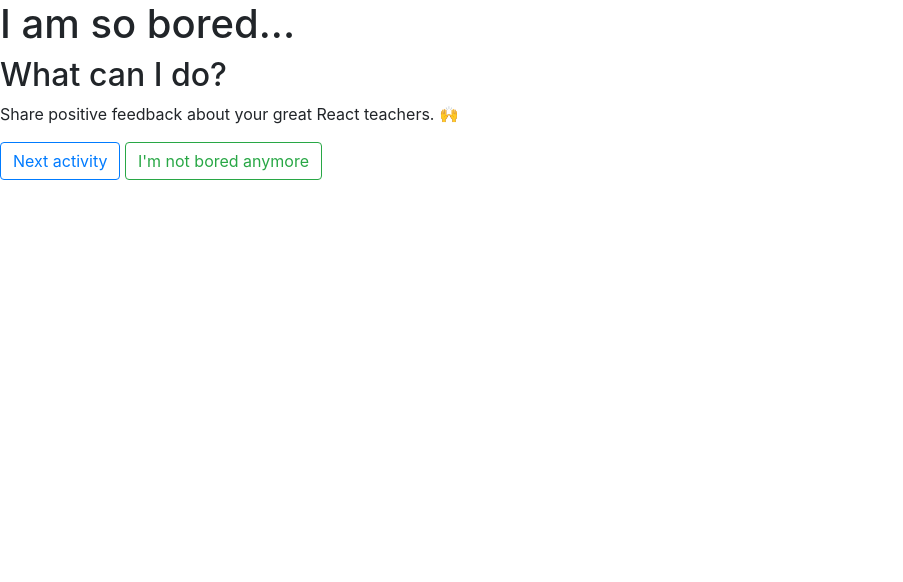
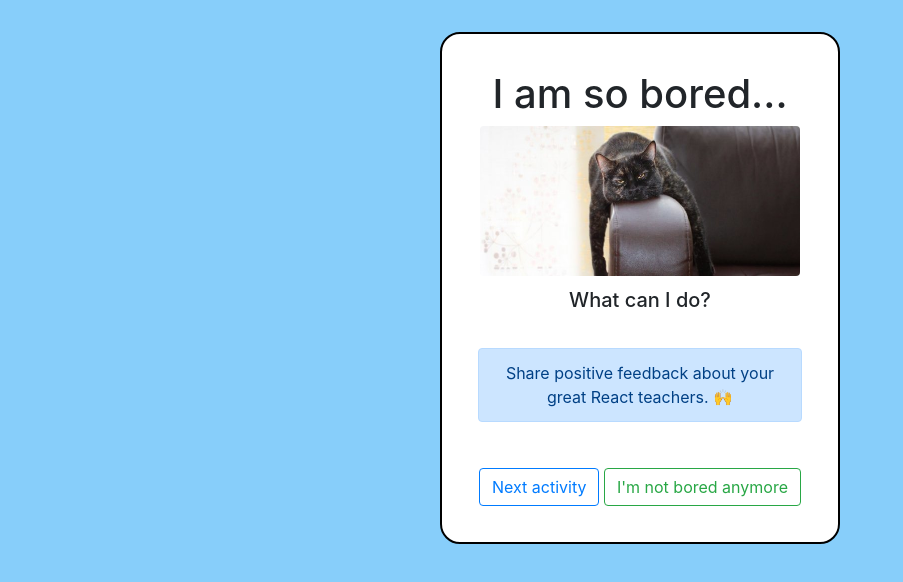
Before and after one commit to branecko/i-am-bored, a React (Create React App) app: page / in a window 1280 px wide. Shown: the top 582 px of the page, without its empty margins (0-903 px from the left). Built offline with nearby package versions, Linux system fonts and the light colour scheme; no server answers.

Commit message:
add styling

```diff
--- /dev/null
+++ b/src/App.css
@@ -0,0 +1,22 @@
+.App {
+    width: 400px;
+    padding: 36px; /* vnutore odsadenie */
+    border: 2px solid black;
+    border-radius: 20px;
+    background-color: white;
+    margin: 32px auto; /* 'auto' je kuzlo ako vycentrovat nas App stvorec v ramci stranky */
+    text-align: center; /* vycentrovanie textu v ramci stvorca */
+}
+
+h2 {
+    padding-top: 12px;
+    font-size: 20px;
+}
+
+.App .activity {
+    margin-top: 36px;
+}
+
+.App .bored-buttons {
+    padding-top: 30px;
+}
--- a/src/App.js
+++ b/src/App.js
@@ -1,7 +1,12 @@
 import React, { useState, useEffect, useCallback } from 'react';
 import axios from 'axios';
 import 'bootstrap/dist/css/bootstrap.min.css';
+import Alert from 'react-bootstrap/Alert';
 import Button from 'react-bootstrap/Button';
+import Image from 'react-bootstrap/Image';
+import myBoredImage from './bored.jpg';
+import myHappyImage from './happy.jpeg';
+import './App.css';
 
 const App = () => {
 
@@ -32,11 +37,27 @@ const App = () => {
     );
 
     return (
-        <div>
+        <div className="App">
             <h1>I am so bored...</h1>
+
+            <Image
+                rounded
+                src={activity === 'I am not bored anymore' ? myHappyImage : myBoredImage}
+                width="320"
+                height="150"
+                alt="bored kitty"
+            />
+
             <h2>What can I do?</h2>
-            <p>{activity}</p>
-            <div>
+
+            <Alert
+                className="activity"
+                variant={activity === 'I am not bored anymore' ? 'success' : 'primary'}
+            >
+                {activity}
+            </Alert>
+
+            <div className="bored-buttons">
                 <Button
                     variant="outline-primary"
                     onClick={getActivityFromServer}
--- a/src/index.js
+++ b/src/index.js
@@ -1,6 +1,7 @@
 import React from 'react';
 import ReactDOM from 'react-dom';
 import App from './App';
+import './styles.css'; // sem pridam nejake globalny styly pre elementy <html>, <body> atd
 
 ReactDOM.render(
   <App />,
--- /dev/null
+++ b/src/styles.css
@@ -0,0 +1,4 @@
+body {
+    width: 100%;
+    background-color: lightskyblue; /** niektore farby vieme definovat aj pomocou nazvu, nie len kod ako #123456 */
+}
```
Also changed, not shown: src/happy.jpeg (added).
